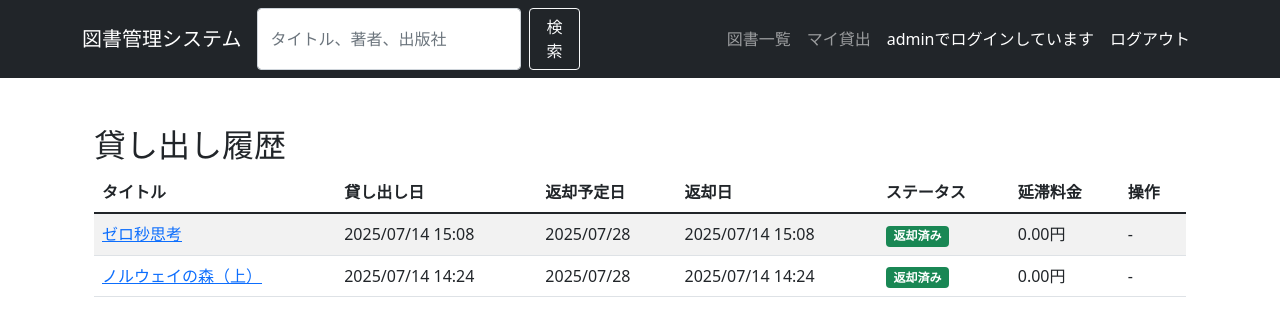
After one commit to a-Seki-098754-money/django_book_management, a Django app: page /my_rentals/ in a window 1280 px wide. The commit adds this page. Shown: the top 336 px of the page. Run offline with Django 4.2, Linux system fonts and the light colour scheme; a user stored in the database is signed in; data comes from the database, SQL or seed files in the repository; some libraries are stand-ins or nearby versions.

Commit message:
検索機能と貸し出し履歴の追加

```diff
--- a/accounts/views.py
+++ b/accounts/views.py
@@ -13,7 +13,3 @@ class SignUpView(CreateView):
     def form_valid(self, form):
         response = super().form_valid(form)
         return response
-
-
-
-# Create your views here.
--- a/templates/base.html
+++ b/templates/base.html
@@ -6,28 +6,36 @@
     <meta name="viewport" content="width=device-width, initial-scale=1.0">
     <title>{% block title %}図書管理システム{% endblock %}</title>
     <link href="https://cdn.jsdelivr.net/npm/bootstrap@5.1.3/dist/css/bootstrap.min.css" rel="stylesheet">
+    <style>
+        span {
+            color: white;
+        }
+    </style>
 </head>
 <body>
     <nav class="navbar navbar-expand-lg navbar-dark bg-dark">
         <div class="container">
-            <!-- URLタグを修正 -->
             <a class="navbar-brand" href="{% url 'book_management:index' %}">図書管理システム</a>
-            <div class="navbar-nav">
+
+            <!-- 検索フォームをここに追加 -->
+            <form class="d-flex" action="{% url 'book_management:search_books' %}" method="get">
+                <input class="form-control me-2" type="search" placeholder="タイトル、著者、出版社" aria-label="Search" name="q" value="{{ request.GET.q|default:'' }}">
+                <button class="btn btn-outline-light" type="submit">検索</button>
+            </form>
+
+            <div class="navbar-nav ms-auto"> <!-- ms-auto で右寄せ -->
                 <a class="nav-link" href="{% url 'book_management:book_list' %}">図書一覧</a>
                 {% if user.is_authenticated %}
-                    {% comment %} <a class="nav-link" href="{% url 'admin:logout' %}">ログアウト</a> {% endcomment %}
-                    <span class="nav-link active" {{user}}でログインしています></span>
-                {% endif %}
-                {% if user.is_authenticated %}
+                    <a class="nav-link" href="{% url 'book_management:my_rentals' %}">マイ貸出</a> <!-- マイ貸出へのリンクを追加 -->
+                    <span class="nav-link active">{{ user.username }}でログインしています</span> <!-- userをusernameに修正 -->
                     <a href="{% url 'logout' %}" class="nav-link active">ログアウト</a>
                 {% else %}
                     <a href="{% url 'login' %}" class="nav-link active">ログイン</a>
+                    <a href="{% url 'accounts:signup' %}" class="nav-link active">新規登録</a> <!-- 新規登録へのリンクを追加 -->
                 {% endif %}
-
             </div>
         </div>
     </nav>
-
     <div class="container mt-4">
         {% if messages %}
             {% for message in messages %}
@@ -37,11 +45,9 @@
                 </div>
             {% endfor %}
         {% endif %}
-
         {% block content %}
         {% endblock %}
     </div>
-
     <script src="https://cdn.jsdelivr.net/npm/bootstrap@5.1.3/dist/js/bootstrap.bundle.min.js"></script>
 </body>
 </html>
--- /dev/null
+++ b/templates/book_management/my_rentals.html
@@ -0,0 +1,75 @@
+{% extends "base.html" %}
+{% load django_bootstrap5 %}
+
+{% block title %}貸し出し履歴{% endblock %}
+
+{% block content %}
+<div class="container mt-5">
+    <h2 class="md-4">貸し出し履歴</h2>
+
+    {% if rentals %}
+        <div class="table-responsive">
+            <table class="table table-striped table-hover">
+                <thead>
+                    <tr>
+                        <th>タイトル</th>
+                        <th>貸し出し日</th>
+                        <th>返却予定日</th>
+                        <th>返却日</th>
+                        <th>ステータス</th>
+                        <th>延滞料金</th>
+                        <th>操作</th>
+                    </tr>
+                </thead>
+                <tbody>
+                    {% for rental in rentals %}
+                    <tr>
+                        <td>
+                            <a href="{% url 'book_management:book_detail' rental.book.pk %}">
+                                {{ rental.book.title }}
+                            </a>
+                        </td>
+                        <td>{{ rental.rental_date|date:"Y/m/d H:i" }}</td>
+                        <td>{{ rental.return_due_date|date:"Y/m/d" }}</td>
+                        <td>
+                            {% if rental.rental_date %}
+                                {{ rental.return_date|date:"Y/m/d H:i" }}
+                            {% else %}
+                                -
+                            {% endif %}
+                        </td>
+                        <td>
+                            {% if rental.status == 'borrowed' %}
+                                <span class="badge bg-warning">貸出中</span>
+                            {% elif rental.status == 'returned' %}
+                                <span class="badge bg-success">返却済み</span>
+                            {% elif rental.status == 'overdue' %}
+                                <span class="badge bg-danger">延滞</span>
+                            {% else %}
+                                {{ rental.get_status_display }}
+                            {% endif %}
+                        </td>
+                        <td>{{ rental.fine_amount }}円</td>
+                        <td>
+                            {% if rental.status == 'borrowed' %}
+                                <form action="{% url 'book_management:return_book' rental.book.pk %}" method="post" class="d-inline">
+                                    {% csrf_token %}
+                                    <button type="submit" class="btn btn-success btn-sm">返却する</button>
+                                </form>
+                            {% else %}
+                                -
+                            {% endif %}
+                        </td>
+                    </tr>
+                    {% endfor %}
+                </tbody>
+            </table>
+        </div>
+    {% else %}
+        <div class="alert alert-info" role="alert">
+            現在、貸出中の図書はありません。
+        </div>
+        <a href="{% url 'book_management:book_list' %}" class="btn btn-primary">図書一覧をみる</a>
+    {% endif %}
+</div>
+{% endblock %}
```
Also changed, not shown: templates/book_management/search_results.html (added, +62 -0 lines).
